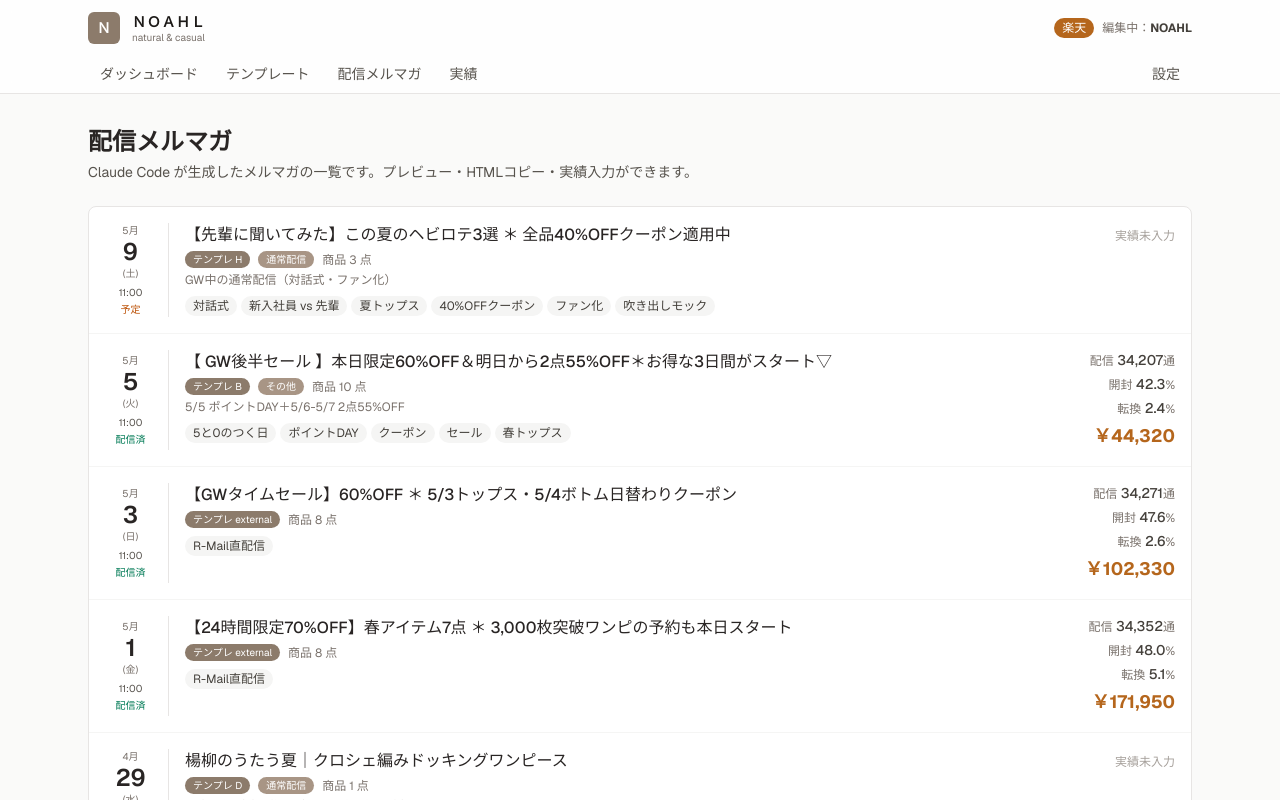
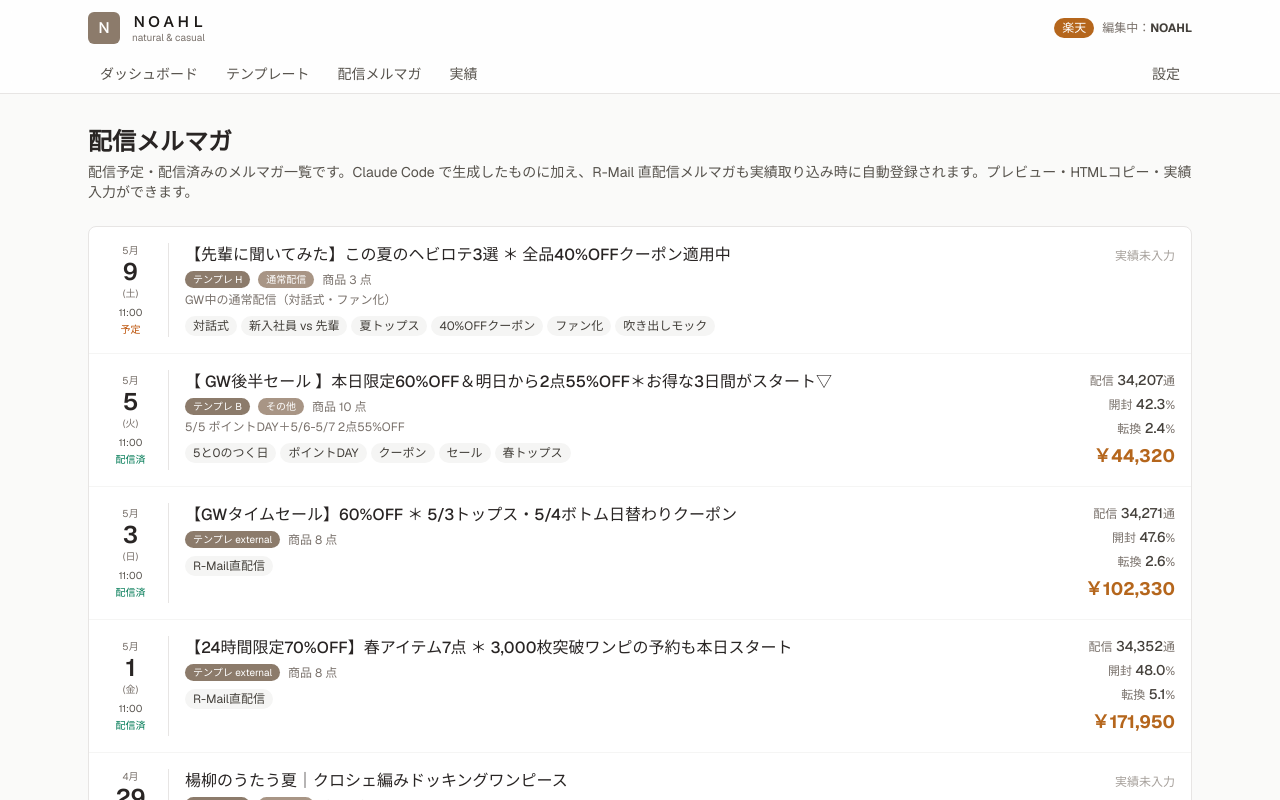
Before and after one commit to tiast2026/Mail-magazine, a Next.js app in the folder frontend/: page /outputs in a window 1280 px wide. Shown: the top 800 px of the page. Built offline with nearby package versions, Linux system fonts and the light colour scheme.

Commit message:
fix: 配信メルマガ一覧の説明文を実態に合わせる
Claude Code 生成分以外に R-Mail 直配信の取り込み登録分も並ぶため、
「Claude Code が生成したメルマガの一覧」という説明が実態と合っていなかった。
両方を含む表現に修正。

```diff
--- a/frontend/app/outputs/page.tsx
+++ b/frontend/app/outputs/page.tsx
@@ -10,7 +10,7 @@ export default function OutputsPage() {
       <section>
         <h1 className="text-2xl font-semibold mb-1">配信メルマガ</h1>
         <p className="text-stone-600 text-sm">
-          Claude Code が生成したメルマガの一覧です。プレビュー・HTMLコピー・実績入力ができます。
+          配信予定・配信済みのメルマガ一覧です。Claude Code で生成したものに加え、R-Mail 直配信メルマガも実績取り込み時に自動登録されます。プレビュー・HTMLコピー・実績入力ができます。
         </p>
       </section>
 
```
